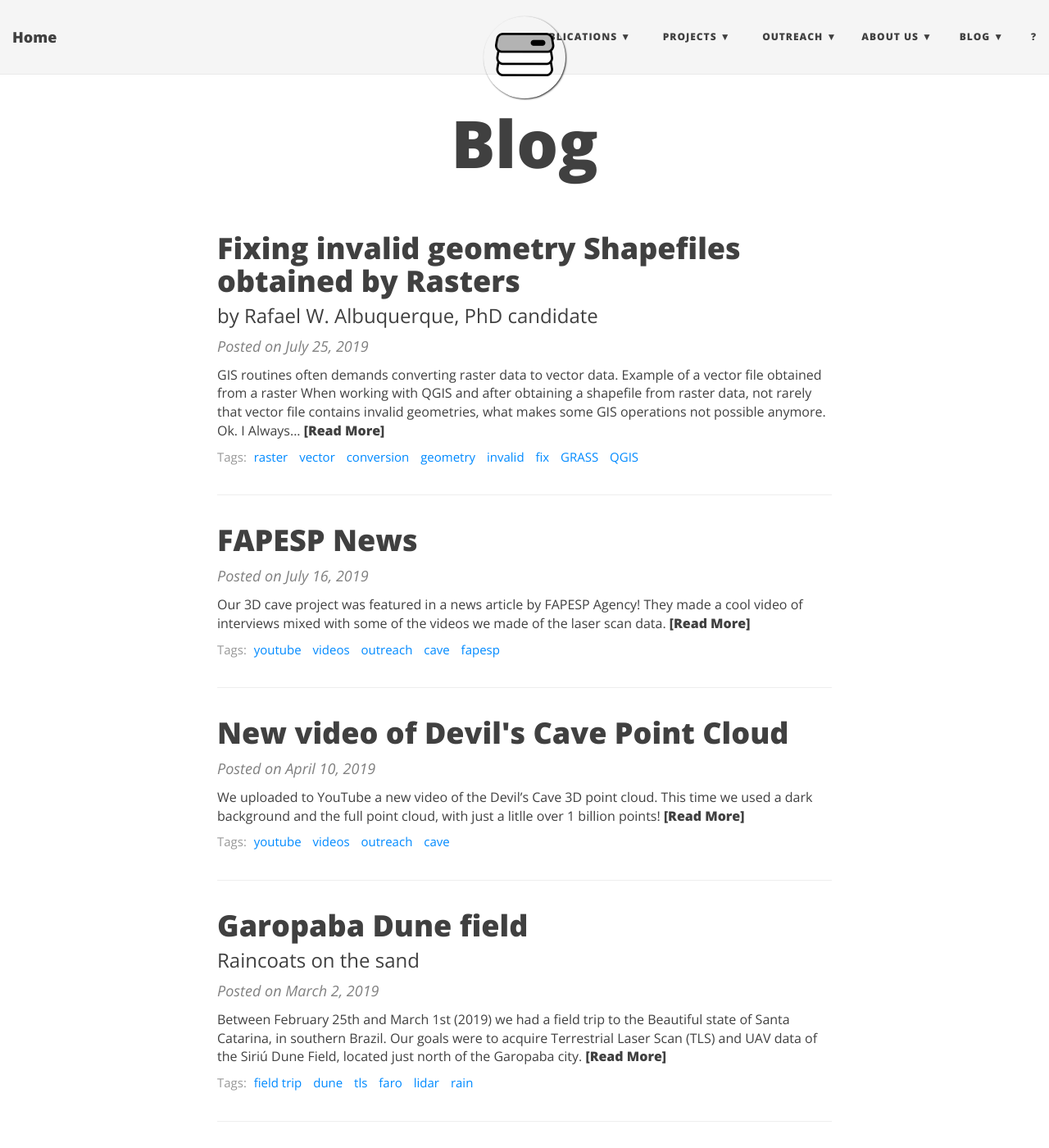
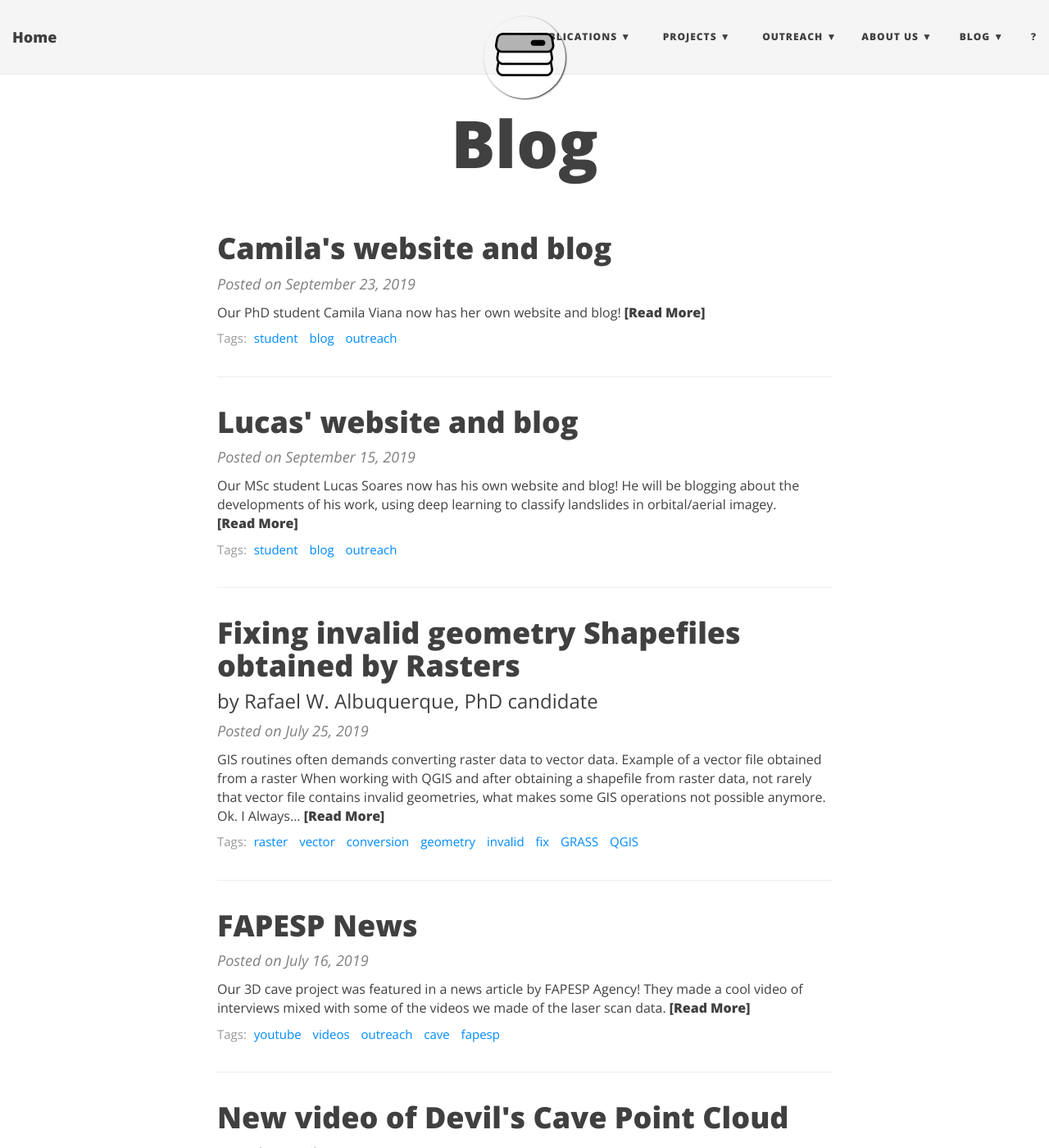
Before and after one commit to SPAMLab/SPAMLab.github.io, a Jekyll site: the page built from blog/index.html, in a window 1280 px wide and 1400 px high. Shown: the whole window at 82% size. Built offline with Jekyll 4.4.1, drawn with Linux system fonts in a browser that asks for light colours; nearby versions of some CDN libraries; the list of posts is cut into pages by our own code; some of the changed text lies outside the part shown.

Commit message:
update people, publications

```diff
--- /dev/null
+++ b/_posts/2019-09-15-lucas_blog.md
@@ -0,0 +1,17 @@
+---
+layout: post
+published: true
+title: Lucas' website and blog
+tags:
+  - student
+  - blog
+  - outreach
+---
+
+Our MSc student Lucas Soares now has his own website and blog! He will be blogging about the developments of his work, using deep learning to classify landslides in orbital/aerial imagey.
+
+Check out his site [here](https://lpsmlgeo.github.io/)!
+
+
+&nbsp;
+&nbsp;
--- /dev/null
+++ b/_posts/2019-09-23-camila_blog_isrm.md
@@ -0,0 +1,18 @@
+---
+layout: post
+published: true
+title: Camila's website and blog
+tags:
+  - student
+  - blog
+  - outreach
+---
+
+Our PhD student Camila Viana now has her own website and blog!
+
+The site already has her publications and a blog post about her participation on the International Congress on Rock Mechanics and Rock Engineering (ISRM 2019).
+
+Check it out [here](https://cdviana.github.io/)!
+
+&nbsp;
+&nbsp;
--- a/publications.md
+++ b/publications.md
@@ -8,6 +8,11 @@ Note: This page shows the publications by Prof. Carlos Grohmann and his students
 &nbsp;&nbsp;
 
 ## 2019
+<a name="isrm_rough"></a>Viana C.D., Endlein A., Grohmann, C.H., Monticelli J.P., Campanha, G.A.C., 2019. SfM-MVS digital models applied to rock surface roughness. In: Fontoura, Rocca & Pavón Mendoza (Eds) _Rock Mechanics for Natural Resources and Infrastructure Development - Full Papers: Proceedings of the 14th International Congress on Rock Mechanics and Rock Engineering (ISRM 2019)_, September 13-18, 2019, Foz do Iguassu, Brazil. p.:560-566. ISBN 978-0-367-42284-4. Book available from [CRC Press](https://www.crcpress.com/Rock-Mechanics-for-Natural-Resources-and-Infrastructure-Development---Full/Fontoura-Rocca-Mendoza/p/book/9780367422844)
+*download:* [Poster]({{site.baseurl}}/pub/ISRM2019/ISRM2019_Poster_SfM_Surface.pdf)
+
+<a name="isrm_slope"></a>Viana C.D., Grohmann, C.H., Monticelli J.P., Garcia, G.P.B., Albuquerque. R.W., Cacciari, P.P., Futai, M.M., 2019. Slope stability assessment based on a digital outcrop model: A case-study at Jardim Garcia quarry. In: Fontoura, Rocca & Pavón Mendoza (Eds) _Rock Mechanics for Natural Resources and Infrastructure Development - Full Papers: Proceedings of the 14th International Congress on Rock Mechanics and Rock Engineering (ISRM 2019)_, September 13-18, 2019, Foz do Iguassu, Brazil. p.:3604-3611. ISBN 978-0-367-42284-4. Book available from [CRC Press](https://www.crcpress.com/Rock-Mechanics-for-Natural-Resources-and-Infrastructure-Development---Full/Fontoura-Rocca-Mendoza/p/book/9780367422844)
+*download:* [Poster]({{site.baseurl}}/pub/ISRM2019/ISRM2019_Poster_PedreiraGarcia.pdf)
 
 <a name="jsames_karst"></a>Garcia. G.P.B., Grohmann C.H., 2019. DEM-based geomorphological mapping and landforms characterization of a tropical karst environment in southeastern Brazil.
 _Journal of South American Earth Sciences_, 93:14-22.
@@ -15,19 +20,19 @@ _Journal of South American Earth Sciences_, 93:14-22.
 Preprint available at EarthArXiv: [https://doi.org/10.31223/osf.io/t6y2e](https://doi.org/10.31223/osf.io/t6y2e) (open access)
 
 <a name="sbsr_litchi"></a>Grohmann, C.H.; Viana, C.D.; Garcia, G.P.B; Albuquerque, R.W.; Barale, F.; Ferretti, F.A., 2019. Semi-Automatic UAV-based SfM survey of vertical surfaces. _XIX Brazilian Symposium on Remote Sensing_. Santos, SP.
-*download:* [Presentation]({{site.baseurl}}/pub/SBSR/Grohmann_etal_2019_SBSR_sfm_vertical_surfaces_litchi_presentation.pdf) | [Paper]({{site.baseurl}}/pub/SBSR/Grohmann_etal_2019_SBSR_sfm_vertical_surfaces_litchi_paper.pdf)
+*download:* [Presentation]({{site.baseurl}}/pub/SBSR2019/Grohmann_etal_2019_SBSR_sfm_vertical_surfaces_litchi_presentation.pdf) | [Paper]({{site.baseurl}}/pub/SBSR2019/Grohmann_etal_2019_SBSR_sfm_vertical_surfaces_litchi_paper.pdf)
 
 <a name="sbsr_cunha"></a>Garcia, G.P.B; Gomes, E.B.; Viana, C.D.; Grohmann, C.H., 2019. Comparing Terrestrial Laser Scanner and UAV-based photogrammetry to generate a landslide DEM. _XIX Brazilian Symposium on Remote Sensing_. Santos, SP.
-*download:* [Paper]({{site.baseurl}}/pub/SBSR/Garcia_etal_2019_SBSR_tls_uav_landslide_paper.pdf)
+*download:* [Paper]({{site.baseurl}}/pub/SBSR2019/Garcia_etal_2019_SBSR_tls_uav_landslide_paper.pdf)
 
 <a name="sbsr_relogio"></a>Barale, F.; Grohmann, C.H., 2019. Photoscan x COLMAP: comparação entre DEMs gerados por Structure from Motion--Multi-View Stereo. _XIX Brazilian Symposium on Remote Sensing_. Santos, SP.
-*download:* [Paper]({{site.baseurl}}/pub/SBSR/Barale_Grohmann_2019_SBSR_photoscan_colmap_paper.pdf)
+*download:* [Paper]({{site.baseurl}}/pub/SBSR2019/Barale_Grohmann_2019_SBSR_photoscan_colmap_paper.pdf)
 
 <a name="sbsr_car"></a>Albuquerque, R.W.; Ferreira, M.E.; Girão, V.J.; Balieiro, C.P.; Mansur, H.; Costa, J.V.S.; Grohmann, C.H., 2019. Comparação de RPAS e TOPODATA no mapeamento de regiões declivosas previstas no Cadastro Ambiental Rural. _XIX Brazilian Symposium on Remote Sensing_. Santos, SP.
-*download:* [Paper]({{site.baseurl}}/pub/SBSR/Albuquerque_etal_2019_SBSR_rpas_topodata_car_paper.pdf)
+*download:* [Paper]({{site.baseurl}}/pub/SBSR2019/Albuquerque_etal_2019_SBSR_rpas_topodata_car_paper.pdf)
 
 <a name="sbsr_alturas"></a>Santos, L.F.; Grohmann, C.H., 2019. Processamento fotogramétrico digital por Structure from Motion de imagens obtidas em voos de diferentes alturas sobre o solo. _XIX Brazilian Symposium on Remote Sensing_. Santos, SP.
-*download:* [Poster]({{site.baseurl}}/pub/SBSR/Santos_Grohmann_2019_SBSR_vant_alturas_voos_poster.pdf) | [Paper]({{site.baseurl}}/pub/SBSR/Santos_Grohmann_2019_SBSR_vant_alturas_voos_paper.pdf)
+*download:* [Poster]({{site.baseurl}}/pub/SBSR2019/Santos_Grohmann_2019_SBSR_vant_alturas_voos_poster.pdf) | [Paper]({{site.baseurl}}/pub/SBSR2019/Santos_Grohmann_2019_SBSR_vant_alturas_voos_paper.pdf)
 
 
 &nbsp;
```
Also changed, not shown: people.md (+1 -1 lines), etc/install_ruby_jeckyll.txt (renamed from install_ruby_jeckyll.txt), etc/old_index.html (renamed from old_index.html), etc/people_notable.md (renamed from people_notable.md), etc/people_table_md.md (renamed from people_table_md.md), 15 other files.
